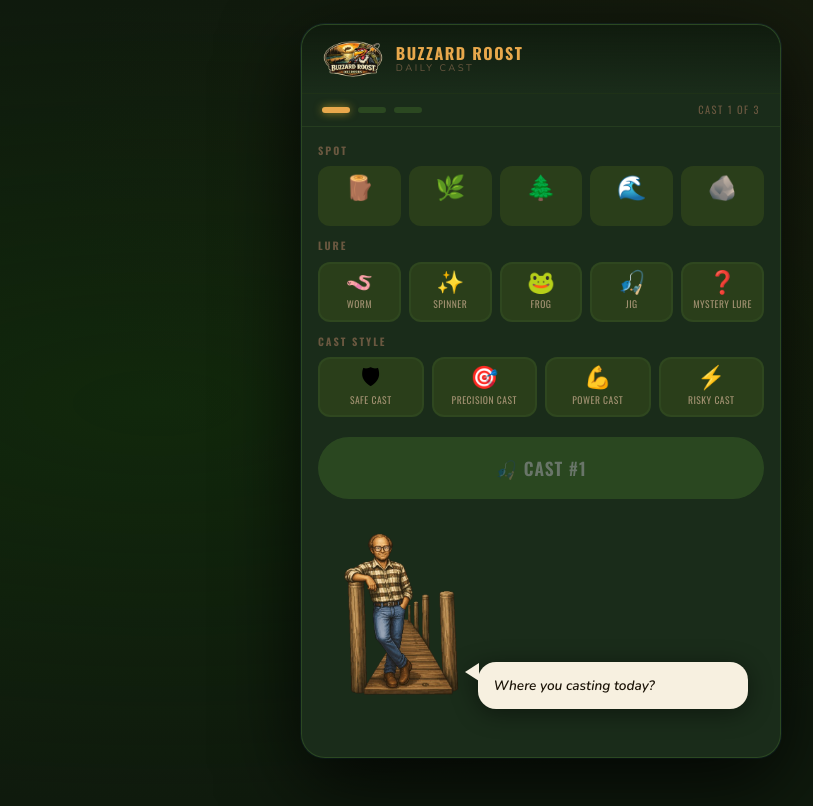
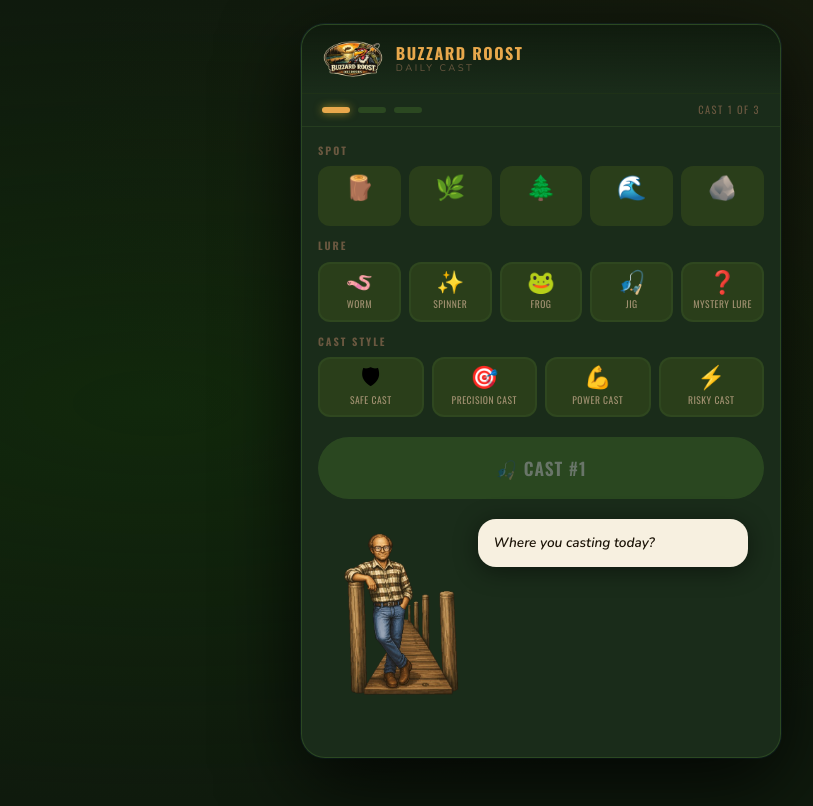
Before and after one commit to ccherosc/buzzard-roost-daily-cast, a React (Vite) app: page / in a window 1280 px wide. Both pictures are taken after a click on the button "🎣 START TODAY'S CASTS". Shown: the whole page, without its empty margins (99-912 px from the left). Built offline with nearby package versions, Linux system fonts and the light colour scheme; no server answers.

Commit message:
style: remove bubble tail, align bubble to top of mascot head

```diff
--- a/src/components/SetupScreen.css
+++ b/src/components/SetupScreen.css
@@ -266,7 +266,7 @@
 /* ── TModel2 quip row: full-body sprite left, commercial bubble right ── */
 .ss__quip-row {
   display: flex;
-  align-items: flex-end;
+  align-items: flex-start;
   gap: var(--space-3);
   padding: var(--space-2) var(--space-4) var(--space-4);
 }
@@ -291,16 +291,6 @@
   min-width: 0;
 }
 
-/* Tail pointing left toward T-Model2 */
-.ss__quip-bubble::before {
-  content: '';
-  position: absolute;
-  left: -13px;
-  bottom: 28px;
-  border-top: 9px solid transparent;
-  border-bottom: 9px solid transparent;
-  border-right: 14px solid #f7f0e0;
-}
 
 .ss__quip-text {
   font-family: var(--font-body);
```
